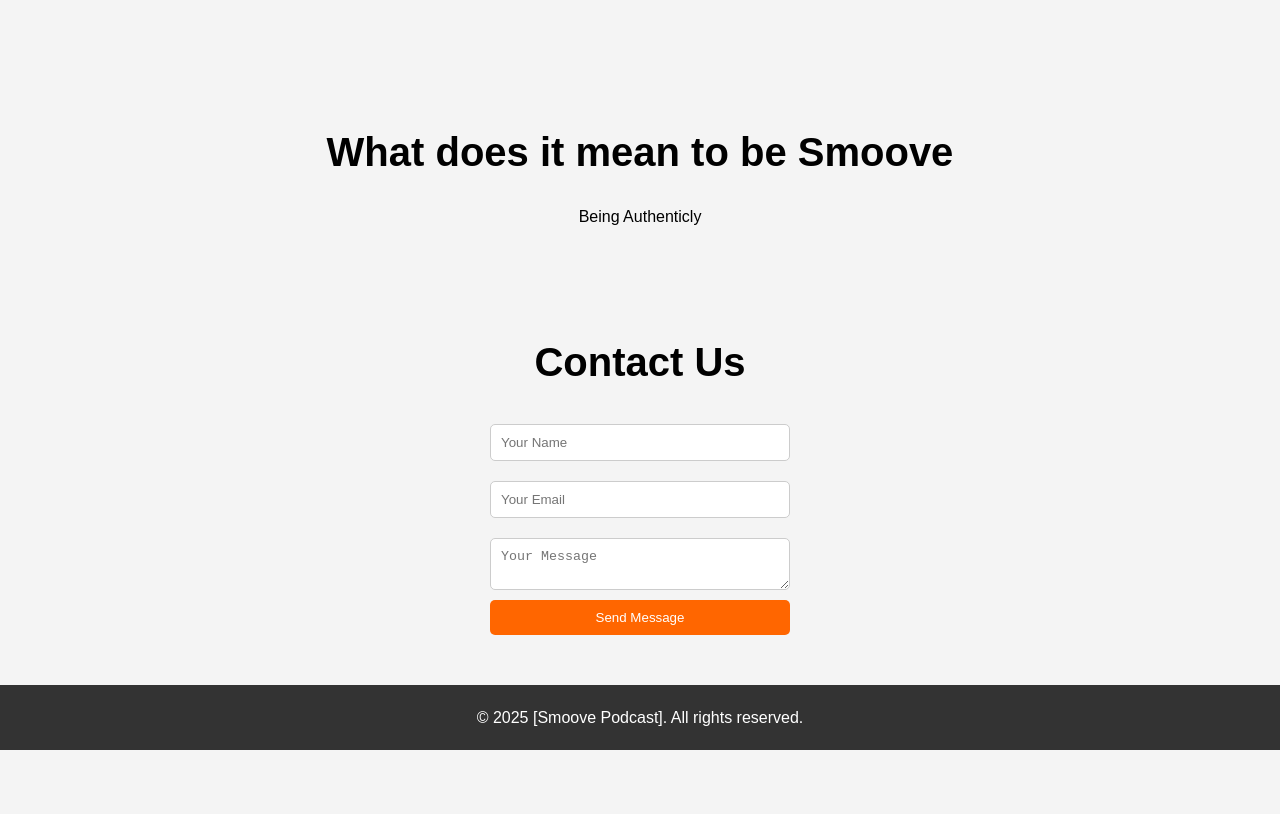
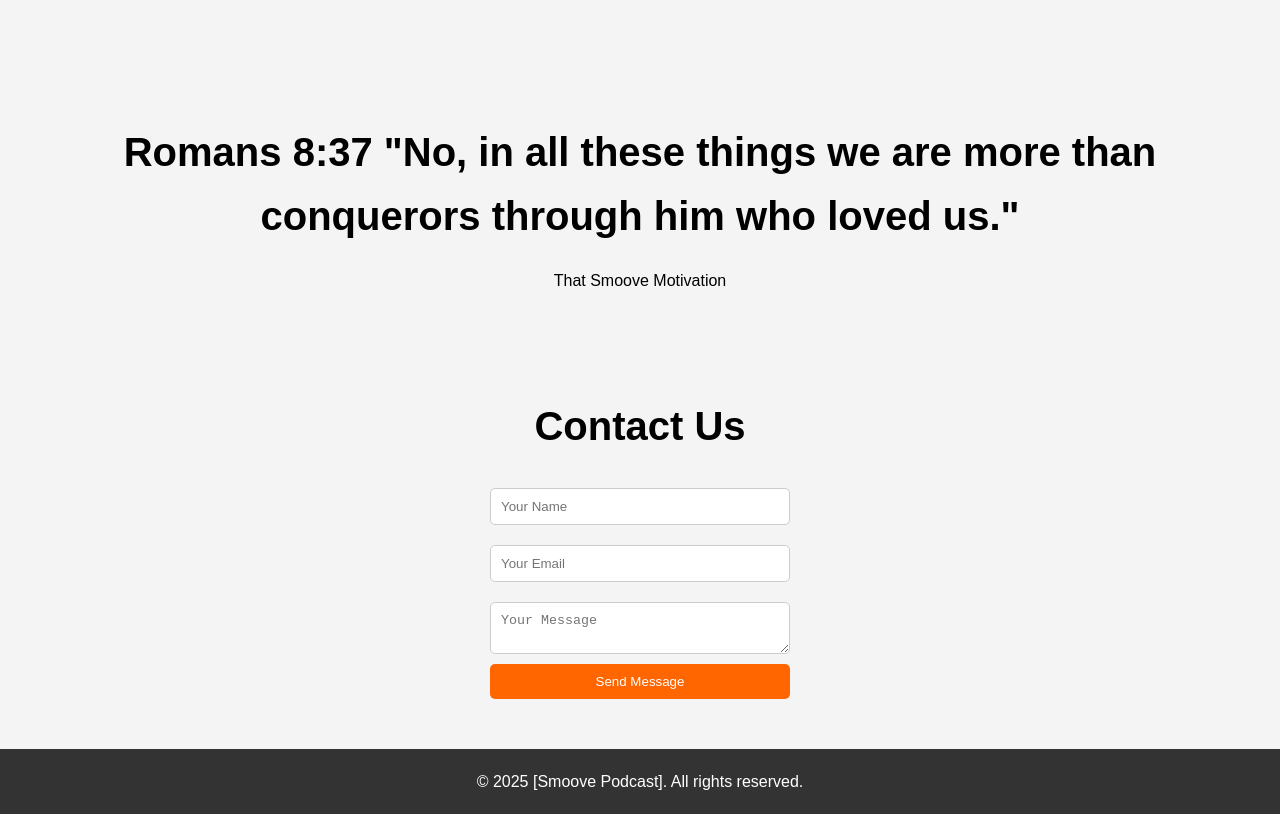
Before and after one commit to JSmoove0444/smoove-podcast, a plain HTML site: page index.html in a window 1280 px wide. Shown: the part 1280-2094 px from the top of the page. Before the commit the page ends 2030 px from the top, so only its background shows below. Drawn offline with Linux system fonts and the light colour scheme.

Commit message:
Update index.html

```diff
--- a/index.html
+++ b/index.html
@@ -170,8 +170,8 @@
     </section>
 
     <section id="about">
-        <h2>What does it mean to be Smoove</h2>
-        <p>Being Authenticly </p>
+        <h2>Romans 8:37 "No, in all these things we are more than conquerors through him who loved us."</h2>
+        <p> That Smoove Motivation  </p>
     </section>
 
     <section id="contact">
```
